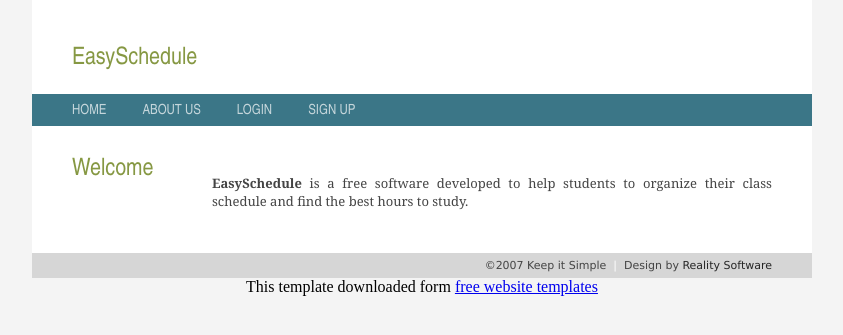
After one commit to DennCardoso/EasySchedule, a PHP site: page /aboutus.php in a window 1280 px wide. The commit adds this page. Shown: the top 335 px of the page, without its empty margins (218-1061 px from the left). Run offline with PHP 8.4, Linux system fonts and the light colour scheme.

Commit message:
aboutus+index

```diff
--- /dev/null
+++ b/aboutus.php
@@ -0,0 +1,29 @@
+<!DOCTYPE html PUBLIC "-//W3C//DTD XHTML 1.0 Transitional//EN" "http://www.w3.org/TR/xhtml1/DTD/xhtml1-transitional.dtd">
+<html xmlns="http://www.w3.org/1999/xhtml">
+<head>
+<title>EasySchedule</title>
+<meta http-equiv="Content-Type" content="text/html; charset=utf-8" />
+<link rel="stylesheet" type="text/css" href="css/style.css"/>
+</head>
+<body>
+<div id="container">
+    <div id="header"><h1>EasySchedule</h1></div>
+  <div id="menu"> <a href="index.php">HOME</a> &nbsp; &nbsp; &nbsp; &nbsp;
+                  <a href="aboutus.php">ABOUT US</a> &nbsp; &nbsp; &nbsp; &nbsp;
+                  <a href="login.php">LOGIN</a> &nbsp; &nbsp; &nbsp; &nbsp;
+                  <a href="signup.php">SIGN UP</a>
+  </div>
+  <div id="sidebar">
+    <h1>Welcome</h1>
+  </div>
+  <div id="main">
+    <p><b>EasySchedule</b> is a free software developed to help students to organize their class schedule and find the best hours to study. <!--<a target="_blank" href="http://creativecommons.org/licenses/by/3.0/">Creative Commons Attribution 3.0</a> license, which means you can use it in any way you want provided you keep the link to the author intact.</p>
+    <h2>Lorem ipsum dolor?</h2>
+    <p>Praesent aliquam,  justo convallis luctus rutrum, erat nulla fermentum diam, at nonummy quam  ante ac quam. Quisque ornare risus quis  ligula. Phasellus tristique purus a augue condimentum adipiscing. Aenean  sagittis. Etiam leo pede, <a href="http://all-free-download.com/free-website-templates/">rhoncus venenatis</a>, tristique in, vulputate at,  odio. Donec et ipsum et sapien vehicula nonummy. Suspendisse potenti. Fusce  varius urna id quam.</p>
+    <h2>Suspendisse potenti?</h2>
+    <p>Quisque ornare risus quis  ligula. Phasellus tristique purus a augue condimentum adipiscing. Aenean  sagittis. Etiam leo pede, rhoncus venenatis, tristique in, vulputate at,  odio. Donec et ipsum et sapien vehicula nonummy. Suspendisse potenti. Fusce  varius urna id quam. In eget purus. Integer <a href="http://all-free-download.com/free-website-templates/">turpis arcu</a>, pellentesque eget, cursus et, fermentum ut,  sapien. Fusce metus mi, eleifend sollicitudin, molestie id, varius et, nibh.</p>-->
+  </div>
+  <div id="footer"> &copy;2007 Keep it Simple &nbsp;<span class="separator">|</span>&nbsp; Design by <a href="http://www.realitysoftware.ca">Reality Software</a> </div>
+</div>
+<div align=center>This template  downloaded form <a href='http://all-free-download.com/free-website-templates/'>free website templates</a></div></body>
+</html>
--- a/index.php
+++ b/index.php
@@ -9,7 +9,7 @@
 <div id="container">
     <div id="header"><h1>EasySchedule</h1></div>
   <div id="menu"> <a href="index.php">HOME</a> &nbsp; &nbsp; &nbsp; &nbsp;
-                  <a href="aboutus">ABOUT US</a> &nbsp; &nbsp; &nbsp; &nbsp;
+                  <a href="aboutus.php">ABOUT US</a> &nbsp; &nbsp; &nbsp; &nbsp;
                   <a href="login.php">LOGIN</a> &nbsp; &nbsp; &nbsp; &nbsp;
                   <a href="signup.php">SIGN UP</a>
   </div>
```
